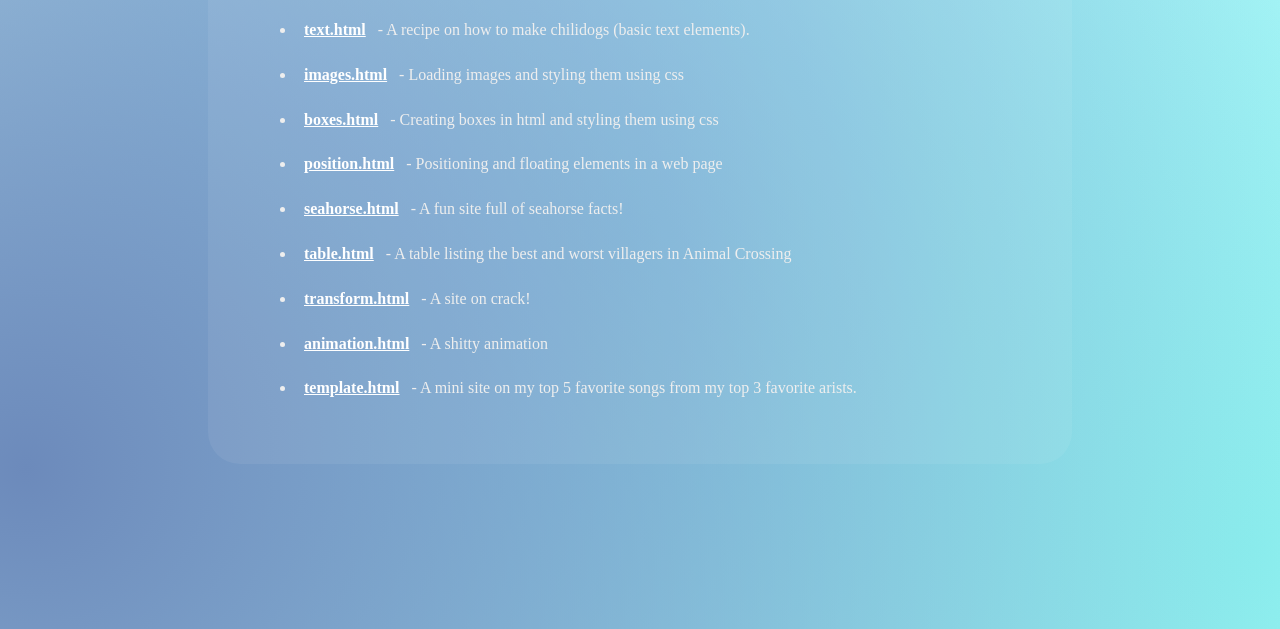
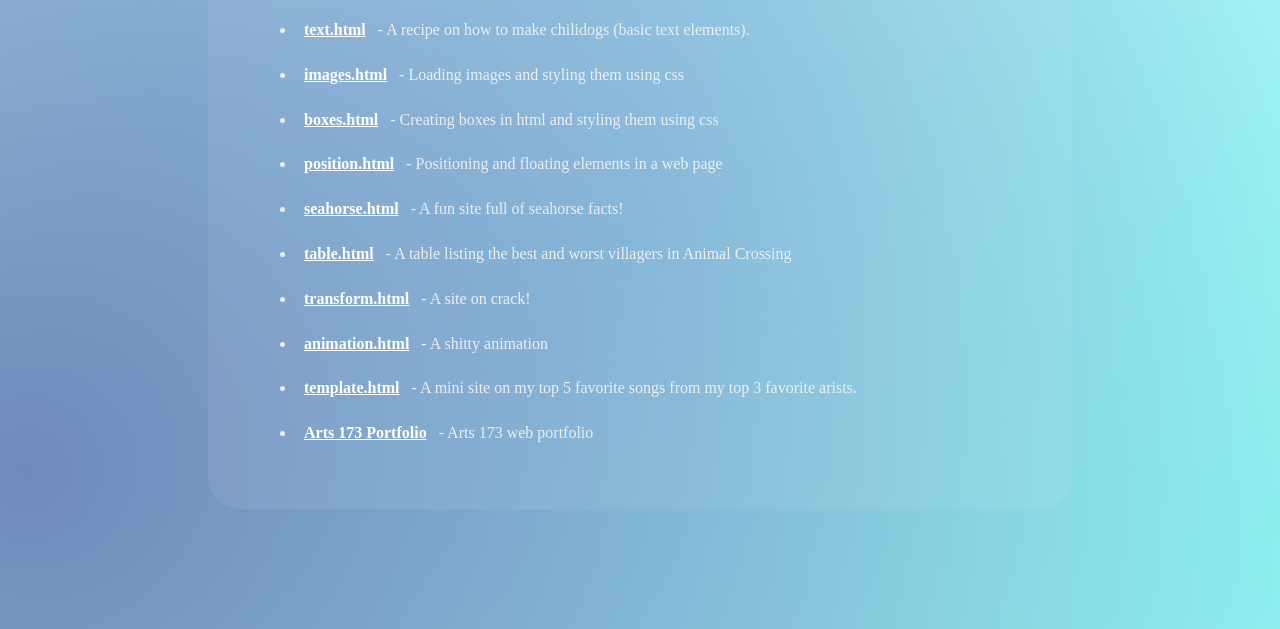
Before and after one commit to laaaayllaa/lcc-site, a plain HTML site: page index.html in a window 1280 px wide. Shown: the part 171-800 px from the top of the page. Drawn offline with Linux system fonts and the light colour scheme.

Commit message:
Update index.html

```diff
--- a/index.html
+++ b/index.html
@@ -142,6 +142,10 @@
             <li>
                 <strong><a href="template.html" target="_blank">template.html</a></strong> - A mini site on my top 5 favorite songs from my top 3 favorite arists.
             </li>
+
+             <li>
+                <strong><a href="https://sites.google.com/mail.lcc.edu/arts173portfolio/home?authuser=1" target="_blank">Arts 173 Portfolio</a></strong> - Arts 173 web portfolio
+            </li>
         </ul>
     </main>
 
```
